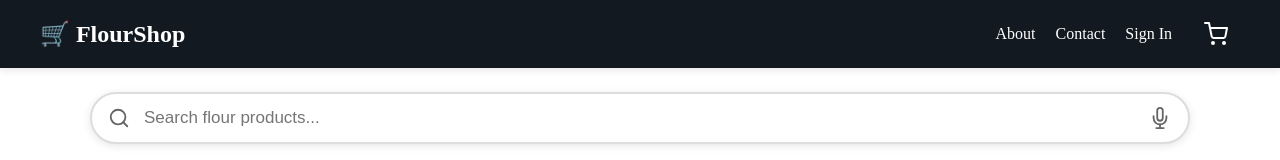
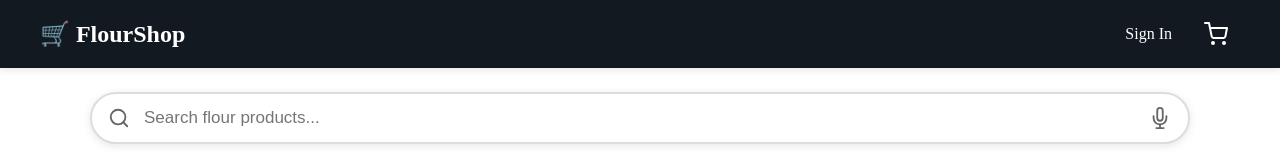
Before and after one commit to revia05/E-Commerce, a React (Vite) app: page / in a window 1280 px wide. Shown: the top 160 px of the page. Built offline with nearby package versions, Linux system fonts and the light colour scheme.

Commit message:
Update Header.jsx

```diff
--- a/src/components/Header.jsx
+++ b/src/components/Header.jsx
@@ -37,8 +37,6 @@ const Header = () => {
       </div>
 
       <div className="amazon-nav">
-        <Link to="/about">About</Link>
-        <Link to="/contact">Contact</Link>
         <Link to="/signin" className="signin-link">Sign In</Link>
         <Link to="/cart" className="cart-link">
           <div className="cart-icon-container">
```
